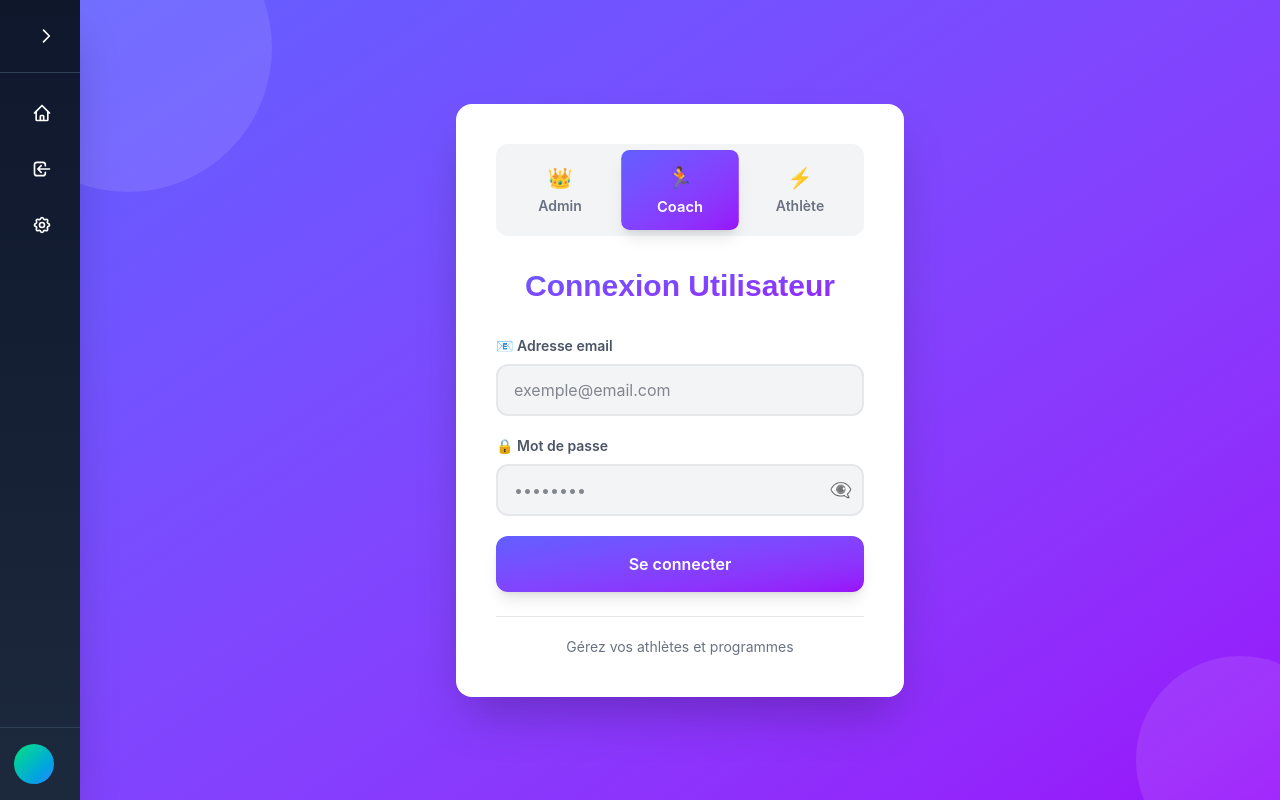
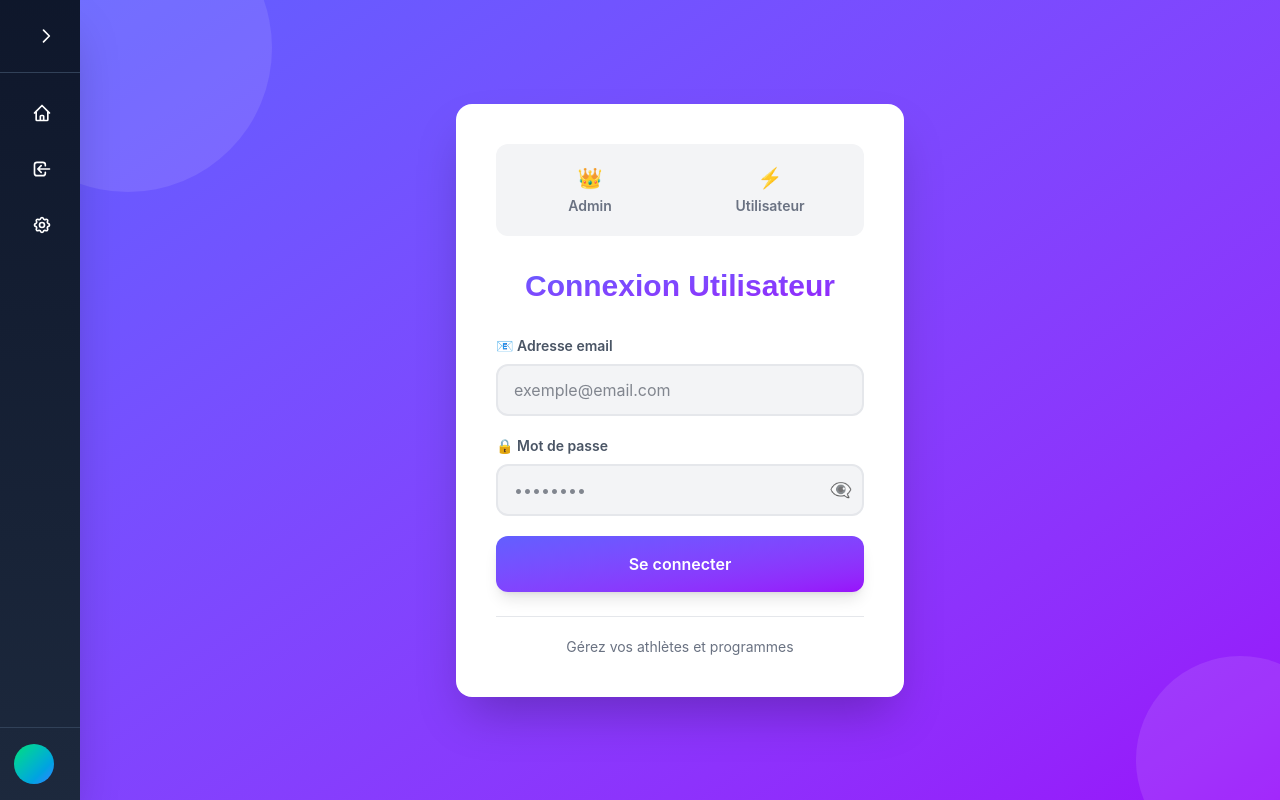
Before and after one commit to Bigchef-dev/hackaton-front, a Vue app: page /login in a window 1280 px wide. Built offline with nearby package versions, Linux system fonts and the light colour scheme.

Commit message:
fix: auth user

```diff
--- a/src/components/LoginStuff.vue
+++ b/src/components/LoginStuff.vue
@@ -116,8 +116,7 @@ const showPassword = ref(false);
 // Configuration des rôles
 const roles = [
   { value: 'admin', label: 'Admin', icon: '👑' },
-  { value: 'coach', label: 'Coach', icon: '🏃' },
-  { value: 'athlete', label: 'Athlète', icon: '⚡' }
+  { value: 'user', label: 'Utilisateur', icon: '⚡' }
 ];
 
 // Gestion de la connexion
```
